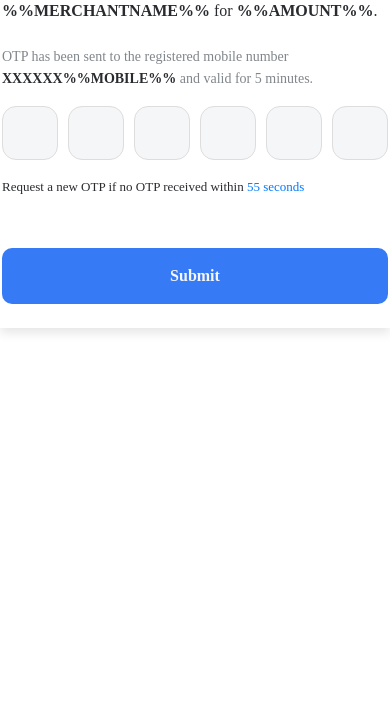
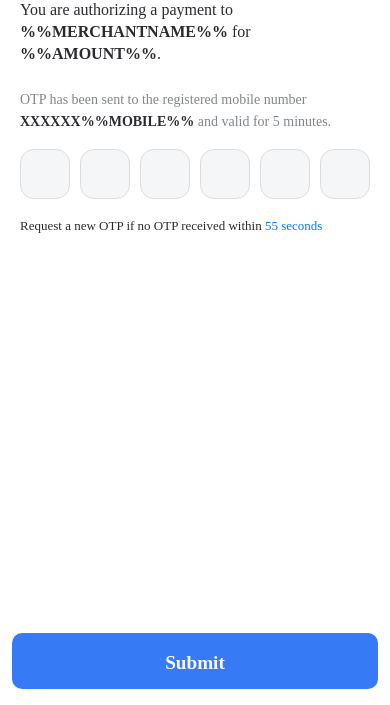
Before and after one commit to MrRoshanFuse/NEW-Page, a plain HTML site: page index.html in a window 390 px wide. Shown: the part 139-844 px from the top of the page. Drawn offline with nearby package versions, Linux system fonts and the light colour scheme; a web font is replaced by a local one.

Commit message:
Update index.html

```diff
--- a/index.html
+++ b/index.html
@@ -3,7 +3,7 @@
   <head>
 
    <!-- <link href="enc/bootstrap/css/bootstrap.min.css" rel="stylesheet"> -->
-  <!-- <link href="enc/bootstrap/css/bootstrap.min.css" rel="stylesheet"> -->
+   <link href="enc/bootstrap/css/bootstrap.min.css" rel="stylesheet">
     	<meta charset="UTF-8" />
     	<meta name="viewport" content="width=device-width, initial-scale=1.0" />
 	    <meta HTTP-EQUIV="Cache-Control" CONTENT="no cache">
@@ -11,11 +11,15 @@
 	    <meta http-equiv="Content-Type" content="text/html; charset=iso-8859-1">
       <meta name="viewport" content="width=device-width, user-scalable=no" />
       <title>PAYBY</title>
+
   <style>
+
 body {
 justify-content: center;
 box-sizing: border-box;
 font-family:'SF Pro';
+margin:0px;
+
 }
 @font-face {
 font-family:'SF Pro';
@@ -25,6 +29,23 @@ font-weight: normal;
 font-style: normal;
 font-display: swap;
 }
+    .content {
+        width: 500px;
+        max-width: 100%;
+        margin:auto;
+        box-shadow: 0 -5+px 0px rgba(0, 0, 0, 0.1);
+	padding: 24px 30px;
+    }
+
+
+    @media screen and (max-width: 480px) {
+        .content {
+            padding-left:10px;
+            padding-right:10px;
+        }
+    }
+
+
 :where( form, .input-field, header) {
 display: flex;
 flex-direction: column;
@@ -59,15 +80,6 @@ box-shadow: 0 1px 0 rgba(0, 0, 0, 0.1);
 display: none;
 }
 
-.content
-{
-width: 500px;
-max-width: 100%;
-margin:auto;
-box-shadow: 0 5px 10px rgba(0, 0, 0, 0.1);
-padding: 24px 30px;
-
-}
 	.logoLeft {
 		height: 45px;
 		}
@@ -83,71 +95,75 @@ font-size:14px;
         position: relative;
         text-decoration:initial;
         font-family:'SF Pro';
-visibility: hidden;
-text-decoration:none;
+      }
+
+      #OTP
+      {
+       width: 1px;
+       height: 1px;
+      }
+      .otpInput{
+      	margin:16px 0px 16px 0px ;
+        	padding :0px 10px;
       }
 
       .otpContent {
         position: relative;
-margin-top:3em;
-
-}
-#first_text{
-line-height: 22px;
-font-family:'SF Pro';
-font-size: 16px;
-font-style: normal;
-font-weight: 400;
-color: var(--gray-gray-7-primary, #2A2B2F);
+        margin-top:1.5em;
       }
       .otpContent_second
       {
         margin-top: 24px;
         position: relative;
       }
-
-#second_text{
-font-family:'SF Pro';
-font-size: 14px;
-font-style: normal;
-font-weight: 400;
-line-height: 22px;
-color: var(--gray-gray-6-secondary, #80868B);
-
-}
-#flasher{
-visibility: visible;479
-font-family:'SF Pro';
-font-size: 13px;
-font-weight: 200;
-font-style: normal;
-line-height: 22px;
-color: var(--gray-gray-7-primary, #2A2B2F);
-margin:0px;
-}
-
-
-form button {
-margin :16px 0px 0px 0px;
-width:100%;
-height: 56px;
-padding: 16px;
-font-size:16px;
-font-weight: 400;
+.btn {
+        width: 94%;
+        font-size:1.2em;
         border-radius:10px;
+        position:absolute;
         color: #f5f6f7;
         background-color: #377AF6;
         border :none;
-font-family:'SF Pro';
+        /*height:2.3em;*/
+        left: 3%;
+        right: 3%;
+        height: 56px;
+	padding: 16px;
 	align-items: center;
 	align-self: stretch;
+        bottom: 16px;
+        font-family:'SF Pro';
       }
 
       #timer {
         color: #007bff;
       }
+        #backButton{
+            visibility: visible !important;
+            all: unset;
+            font-size: 25px;
+            cursor: pointer;
 
+        }
+        #closeButton{
+           float:right;
+           font-size: 30px;
+           cursor: pointer;
+           outline: inherit;
+           color:#000;
+           visibility: visible !important;
+           text-decoration: none;
 
+        }
+        #horizontalLine{
+            visibility: visible !important;
+            background-color: #ffffff;
+		      }
+
+    #content {
+        margin:16px 16px
+
+    }
 /* ADDED ON 08SEP22 BY MAMTA TOP LOGO */
 @media screen and (max-width:3000px) {
         .logoLeft {
@@ -247,7 +263,7 @@ color: #007bff;
         }
         .logoRight {
             height: 12px;
-    line-he
+
         }
     }
     @media screen and (max-width:200px) {
@@ -270,6 +286,8 @@ color: #007bff;
 
         }
     }
+
+
     /*media query for otp input box*/
     @media screen and (max-width:740px) {
         input {
@@ -300,6 +318,8 @@ input {
         }
 
     }
+
+
     @media screen and (max-width:347px) {
         input {
 
@@ -363,22 +383,58 @@ input {
         }
         }
 
+    #arrow{
+      width: 19px;
+    }
+
+    #first_text{
+   	/*font-family: SF Pro Display;,,sans-serif*/
+    	    font-family:'SF Pro';
+	       font-size: 16px;
+	       font-style: normal;
+	       font-weight: 400;
+	       line-height: 22px;
+	       color: var(--gray-gray-7-primary, #2A2B2F);
+    }
+    #second_text{
+
+      font-family:'SF Pro';
+      font-size: 14px;
+      font-style: normal;
+      font-weight: 400;
+      line-height: 22px;
+      color: var(--gray-gray-6-secondary, #80868B);
+
+	}
+
+#flasher{
+visibility: visible;479
+font-family:'SF Pro';
+font-size: 13px;
+font-weight: 200;
+font-style: normal;
+line-height: 22px;
+color: var(--gray-gray-7-primary, #2A2B2F);
+margin:0px;
+}
+
     </style>
+
 
  </head>
 <body onload="body();" class="content">
  <form name="form1" action="%%RESPONSEURL%%"  method ="post" >
-    <div>
-      <div style="margin-top:1em;">
+    <div  id="content">
+      <div style ="margin-top:3em;">
          <img src="images/botim_payby.png" alt="botim_payby" class="logoLeft" />
          <img src="images/mcidcheck.png" alt="mcidcheck" class="logoRight" />
       </div>
-      <div class="otpContent" >
-          <p id="first_text">You are authorizing a payment to <span><strong>%%MERCHANTNAME%%</strong></span> for
-          <span><strong>%%AMOUNT%%</strong></span>.</p>
+      <div class="otpContent" id="first_text" >
+          <p>You are authorizing a payment to <span style="font-weight: 600;"><strong>%%MERCHANTNAME%%</strong></span> for
+          <span style="font-weight: 600;"><strong>%%AMOUNT%%</strong></span>.</p>
         </div>
-        <div  class="otpContent_second" >
-         <p  id ="second_text" > OTP has been sent to the registered mobile number <span style="font-weight:600;color: var(--gray-gray-7-primary, #2A2B2F);"><strong>XXXXXX%%MOBILE%%</strong></span> and valid for 5 minutes.</p>
+        <div  class="otpContent_second" id ="second_text">
+         <p style="font-family:'SF Pro'; font-size: 14px; font-weight: 400; line-height: 22px;color: var(--gray-gray-6-secondary, #80868B);"> OTP has been sent to the registered mobile number <span style="font-weight: 600;color: var(--gray-gray-7-primary, #2A2B2F);"><strong>XXXXXX%%MOBILE%%</strong></span> and valid for 5 minutes.</p>
         </div>
   <div class="input-field">
           <input type="password"  onkeypress="return event.charCode >= 48 && event.charCode <= 57" maxlength="1" inputmode="numeric"/>
@@ -389,17 +445,19 @@ input {
           <input type="password" disabled onkeypress="return event.charCode >= 48 && event.charCode <= 57"  maxlength="1" inputmode="numeric"/>
         </div>
     <div>
-         <p id="flasher" > Request a new OTP if no OTP received within <span id="timer"></span></p>
+     <p id="flasher" style="font-family:'SF Pro'; font-size: 13px; font-weight: 200;font-style: normal; line-height: 22px;color: var(--gray-gray-7-primary, #2A2B2F);"> Request a new OTP if no OTP received within <span id="timer"></span></p>
    </div>
  	 <div style="text-align: center;">
-          <a class="resend_btn" id="resend"  name="IDCT_BUT_NAME"  href="%%RESPONSEURL%%?resend=true" onclick="hrefcon = false;" ><strong>Resend OTP</strong></a>
+          <a class="resend_btn" id="resend" style="visibility: hidden; text-decoration:none;" name="IDCT_BUT_NAME"  href="%%RESPONSEURL%%?resend=true" onclick="hrefcon = false;" ><strong>Resend OTP</strong></a>
+          <input  name="OTP" id="OTP" maxlength="6" alt="NUMBWINULL|001|006" value="" type="text" style="visibility:hidden;"/>
         </div>
-        <div style="margin-top:1em;">
-         <button  id="IDCT_BUTID" name="IDCT_BUT_NAME" value="submit"  onclick= "needToConfirm = false;valid();" type="Submit"><strong>Submit</strong></button>
-         </div >
+      <footer >
+         <button class="btn" id="IDCT_BUTID" name="IDCT_BUT_NAME" value="submit"  onclick= "needToConfirm = false;return formvalid();" type="Submit"><strong>Submit</strong></button>
+   </footer>
         <input name="MOBILE" value="%%MOBILE%%" type="hidden"  id="MOBILE" >
     </div>
      </form>
+
 <script>
 function body()
 {
```
Lines whose indentation alone changed are shown as unchanged.
